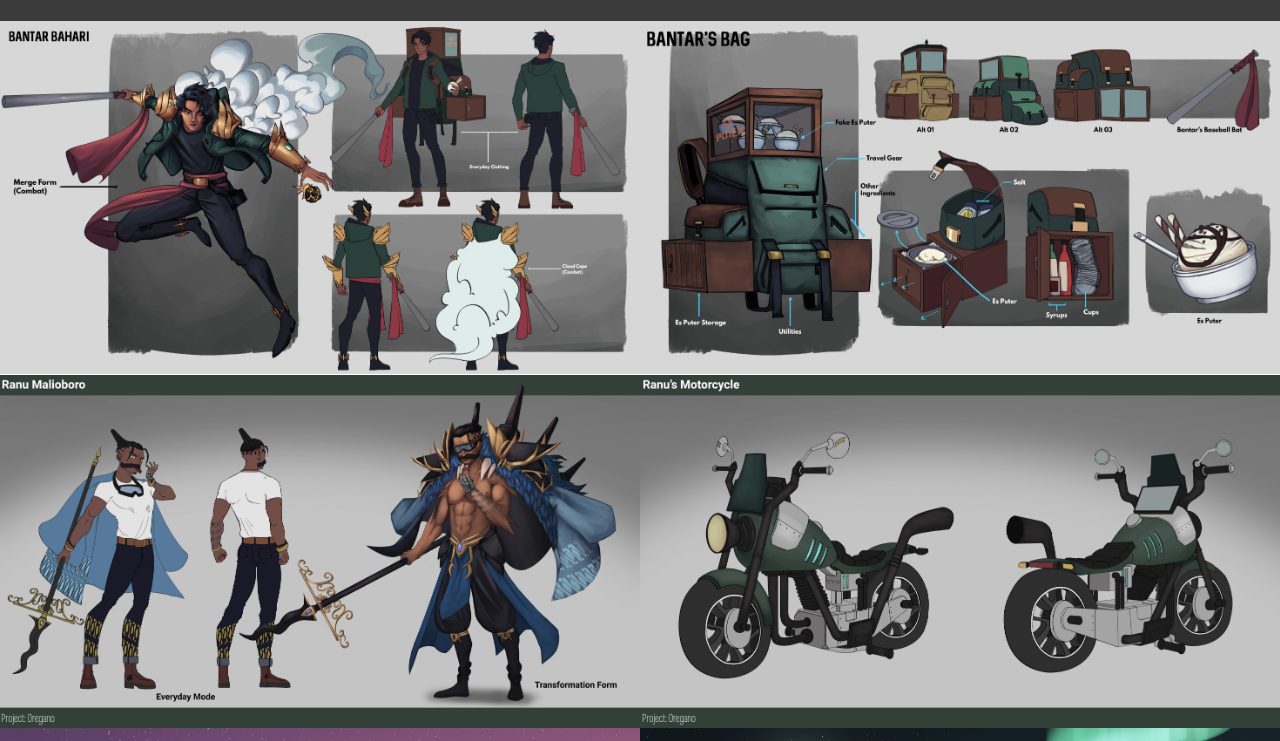
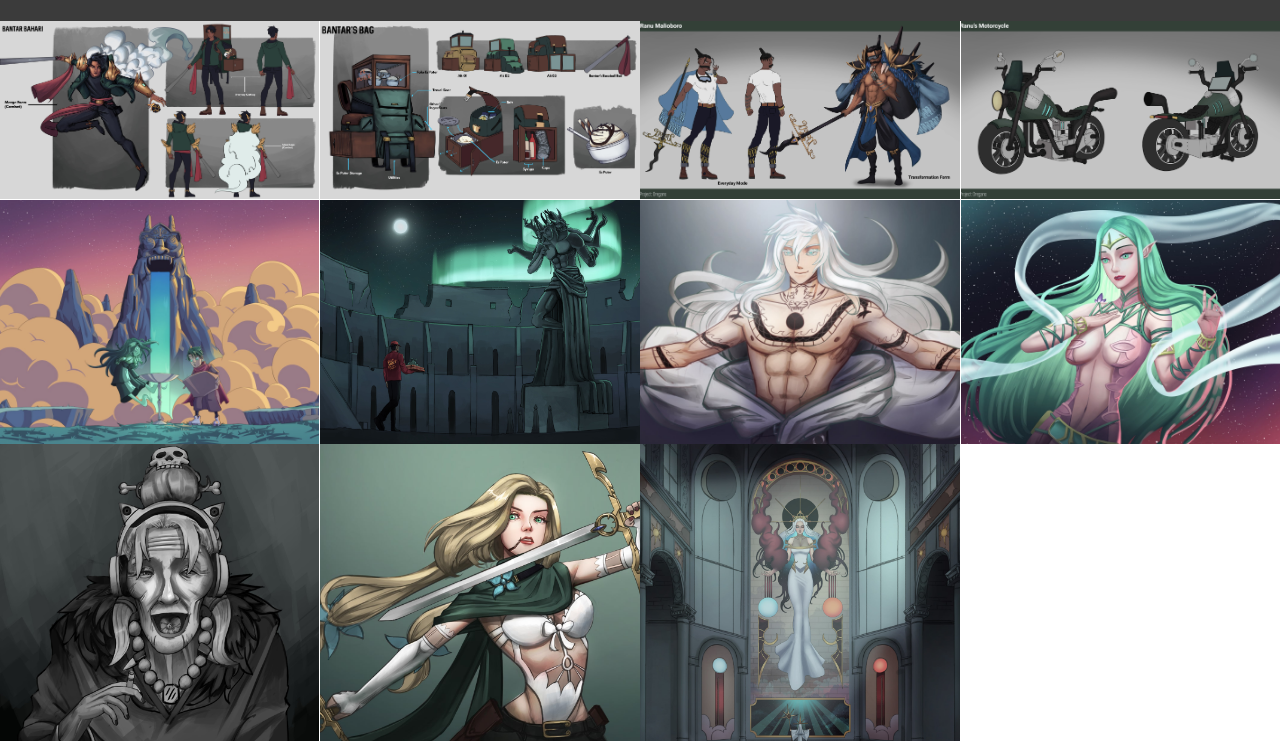
Before and after one commit to nuraussie/nuraussie.github.io, a plain HTML site: page portfolio.html in a window 1280 px wide. Shown: the part 59-800 px from the top of the page. Drawn offline with Linux system fonts and the light colour scheme.

Commit message:
Fixed portfolio gallery width issues

```diff
--- a/css/_gallery.scss
+++ b/css/_gallery.scss
@@ -1,8 +1,9 @@
 .gallery {
     display: grid;
     padding-top: 10vh;
-    grid-template-columns: repeat(auto-fit, minmax(450px, 1fr));
+    grid-template-columns: repeat(auto-fit, minmax(100vw, 1fr));
     min-height: 100vh;
+    max-width: 100vw;
     grid-gap: 0.05rem;
 
     .image-container {
@@ -22,3 +23,18 @@
         transform: scale(1.04);
     }
 }
+
+@media only screen and (min-width: 768px) {
+    .gallery {
+        grid-template-columns: repeat(auto-fit, minmax(30vw, 1fr));
+    }
+}
+
+@media only screen and (min-width: 1050px) {
+    .gallery {
+        grid-template-columns: repeat(auto-fit, minmax(20vw, 1fr));
+    }
+}
+
+@media only screen and (min-width: 1550px) {
+}
```
Also changed, not shown: css/main.css, 1 other file.
